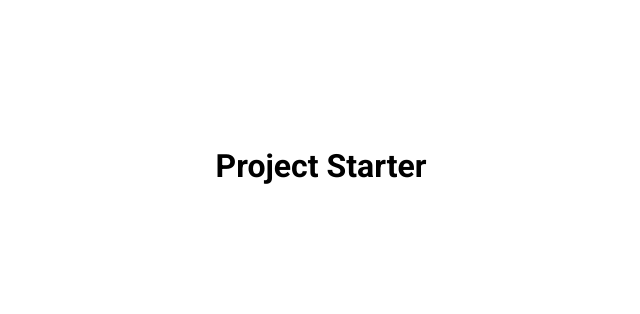
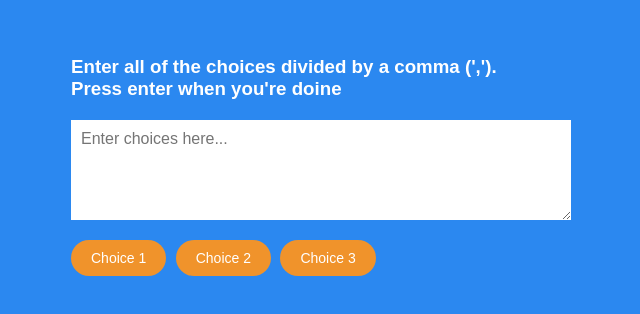
Before and after one commit to nwsanfor24/random-choice-picker, a plain HTML site: page index.html in a window 1280 px wide. Shown: the part 234-548 px from the top of the page, without its empty margins (319-959 px from the left). Drawn offline with Linux system fonts and the light colour scheme; a web font is replaced by a local one.

Commit message:
most of html and css done

```diff
--- a/index.html
+++ b/index.html
@@ -5,10 +5,20 @@
     <meta name="viewport" content="width=device-width, initial-scale=1.0">
     <link rel="stylesheet" href="https://cdnjs.cloudflare.com/ajax/libs/font-awesome/5.15.2/css/all.min.css" integrity="sha512-HK5fgLBL+xu6dm/Ii3z4xhlSUyZgTT9tuc/hSrtw6uzJOvgRr2a9jyxxT1ely+B+xFAmJKVSTbpM/CuL7qxO8w==" crossorigin="anonymous" />
     <link rel="stylesheet" href="style.css">
-    <title>My Project</title>
+    <title>Random Choice Picker</title>
 </head>
 <body>
-    <h1>Project Starter</h1>
+    <div class="container">
+        <h3>Enter all of the choices divided by a comma (',').
+        <br> Press enter when you're doine </h3>
+        <textarea placeholder="Enter choices here..." id="textarea"></textarea>
+
+        <div id="tags">
+            <span class="tag">Choice 1</span>
+            <span class="tag">Choice 2</span>
+            <span class="tag">Choice 3</span>
+        </div>
+    </div>
 
     <script src="script.js"></script>
 </body>
--- a/style.css
+++ b/style.css
@@ -1,11 +1,12 @@
-@import url('https://fonts.googleapis.com/css2?family=Roboto:wght@400;700&display=swap');
+@import url('https://fonts.googleapis.com/css?family=Muli&display=swap');
 
 * {
     box-sizing: border-box;
 }
 
 body {
-    font-family: 'Roboto', sans-serif;
+    background-color: #2b88f0;
+    font-family: 'Muli', sans-serif;
     display: flex;
     flex-direction: column;
     align-items: center;
@@ -14,3 +15,37 @@ body {
     overflow: hidden;
     margin: 0;
 }
+
+h3 {
+    color: #fff;
+    margin: 10px 0 20px;
+}
+
+.container {
+    width: 500px;
+}
+
+textarea {
+    border: none;
+    display: block;
+    width: 100%;
+    height: 100px;
+    font-family: inherit;
+    padding: 10px;
+    margin: 0 0 20px;
+    font-size: 16px;
+}
+
+.tag {
+    background-color: #f0932b;
+    color: #fff;
+    border-radius: 50px;
+    padding: 10px 20px;
+    margin: 0 5px 10px 0;
+    font-size: 14px;
+    display: inline-block;
+}
+
+.tag.highlight {
+    background-color: #273c75;
+}
```
